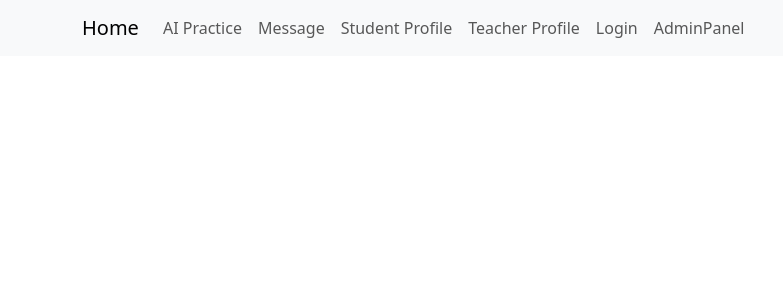
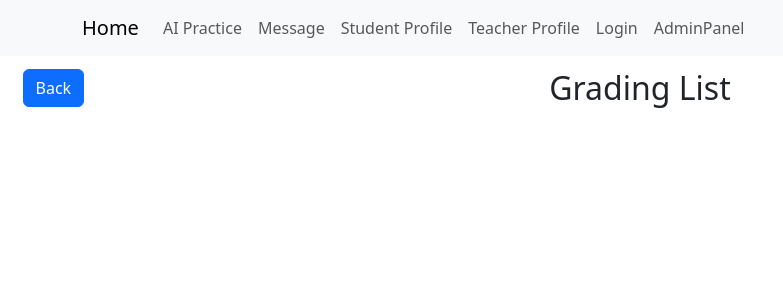
Before and after one commit to 11shiyu/5620_SmartEDHub, a React (Create React App) app in the folder smarthub/: page /Grading in a window 1280 px wide. Shown: the top 300 px of the page, without its empty margins (0-783 px from the left). Built offline with nearby package versions, Linux system fonts and the light colour scheme.

Commit message:
创建grading页面

```diff
--- /dev/null
+++ b/smarthub/src/components/AnswerList.js
@@ -0,0 +1,13 @@
+import { useState } from 'react';
+import { Card, Button } from 'react-bootstrap';
+import EditStudentsModal from './EditStudentsModal';
+
+function AnswerList() {
+    return (
+        <div>
+
+        </div>
+    );
+}
+
+export default AnswerList;
--- a/smarthub/src/containers/Grading.js
+++ b/smarthub/src/containers/Grading.js
@@ -1,6 +1,40 @@
+import React, { useState, useEffect} from 'react';
+import { Container, Row, Col, Button, Form} from 'react-bootstrap';
+import { useNavigate } from 'react-router-dom';
+import AnswerList from '../components/AnswerList';
+
 function Grading() {
+    const navigate = useNavigate();
+
+    const handleBackClick = () => {
+        navigate('/ProfileTeacher');
+    };
+
+    useEffect(() => {
+
+    }, []);
+
     return (
-        <div></div>
+        <div style={{marginTop: '1vw'}}>
+            <Container fluid>
+                <Row>
+                    <Col md={1}>
+                        <div>
+                            <Button variant="primary" onClick={handleBackClick}>Back</Button>
+                        </div>
+                    </Col>
+                    <Col md={{span: 8, offset: 1}} >
+                        <div className='GradingList'>
+                            <h2>Grading List</h2>
+                            <Form>
+
+                            </Form>
+                        </div>
+                    </Col>
+                </Row>
+            </Container>
+
+        </div>
     );
 }
 
--- a/smarthub/src/containers/Login.js
+++ b/smarthub/src/containers/Login.js
@@ -1,4 +1,4 @@
-import React, { Component } from 'react';
+import React, { Component, useState } from 'react';
 import { Link } from 'react-router-dom';
 //import { useHistory } from 'react-router-dom';
 //import axios from '../axiosConfig';
@@ -40,7 +40,7 @@ class Login extends Component {
   }
 
   handleLogin = () => {
-
+    isLoggedInState = false;
     const { username, password } = this.state;
     if (username === '' || password === '') {
         this.showNotification('Please input all the information!')
@@ -82,6 +82,22 @@ class Login extends Component {
             });
           }else if(this.state.role==='teacher'){
             sessionStorage.setItem("role",2);
+            fetch('http://localhost:8090/getCurrentTeacherDetails', {
+              method: 'POST', // 指定请求方法为POST
+              headers: {
+                'Content-Type': 'application/json', // 设置请求头部
+                'Authorization': window.sessionStorage.getItem('tokenStr')
+              },
+
+            })
+            .then(response => response.json())
+            .then(data => {
+              console.log('teacherInfo:', data);
+              sessionStorage.setItem("teacherInfo", JSON.stringify(data));
+            })
+            .catch(error => {
+              console.error('获取老师信息请求失败', error);
+            });
           }else{
             sessionStorage.setItem("role",3);
           }
--- a/smarthub/src/containers/ProfileTeacher.js
+++ b/smarthub/src/containers/ProfileTeacher.js
@@ -1,4 +1,4 @@
-import React, {useEffect} from 'react';
+import React from 'react';
 import { Card, Button, Row, Col } from 'react-bootstrap';
 import { useNavigate } from 'react-router-dom';
 import teacherImage from '../assets/teacher.png';
@@ -6,33 +6,6 @@ import teacherImage from '../assets/teacher.png';
 function ProfileTeacher({ teacherData }) {
 
   const navigate = useNavigate();
-
-  useEffect(() => {
-    const fetchTeacherDetails = async () => {
-      try {
-        const response = await fetch('http://localhost:8090/getCurrentTeacherDetails', {
-          method: 'POST',
-          headers: {
-            'Content-Type': 'application/json',
-            'Authorization': sessionStorage.getItem("tokenStr")
-          }
-        });
-
-        if (!response.ok) {
-          throw new Error(`HTTP error! status: ${response.status}`);
-        }
-
-        const data = await response.json();
-
-        sessionStorage.setItem('teacherInfo', JSON.stringify(data));
-
-      } catch (error) {
-        console.error('Failed to fetch teacher details:', error);
-      }
-    };
-
-    fetchTeacherDetails();
-  }, []);
 
   return (
     <div style={{ padding: '20px' }}>
```
Also changed, not shown: smarthub/src/components/NavigationBar.js (+23 -1 lines).
